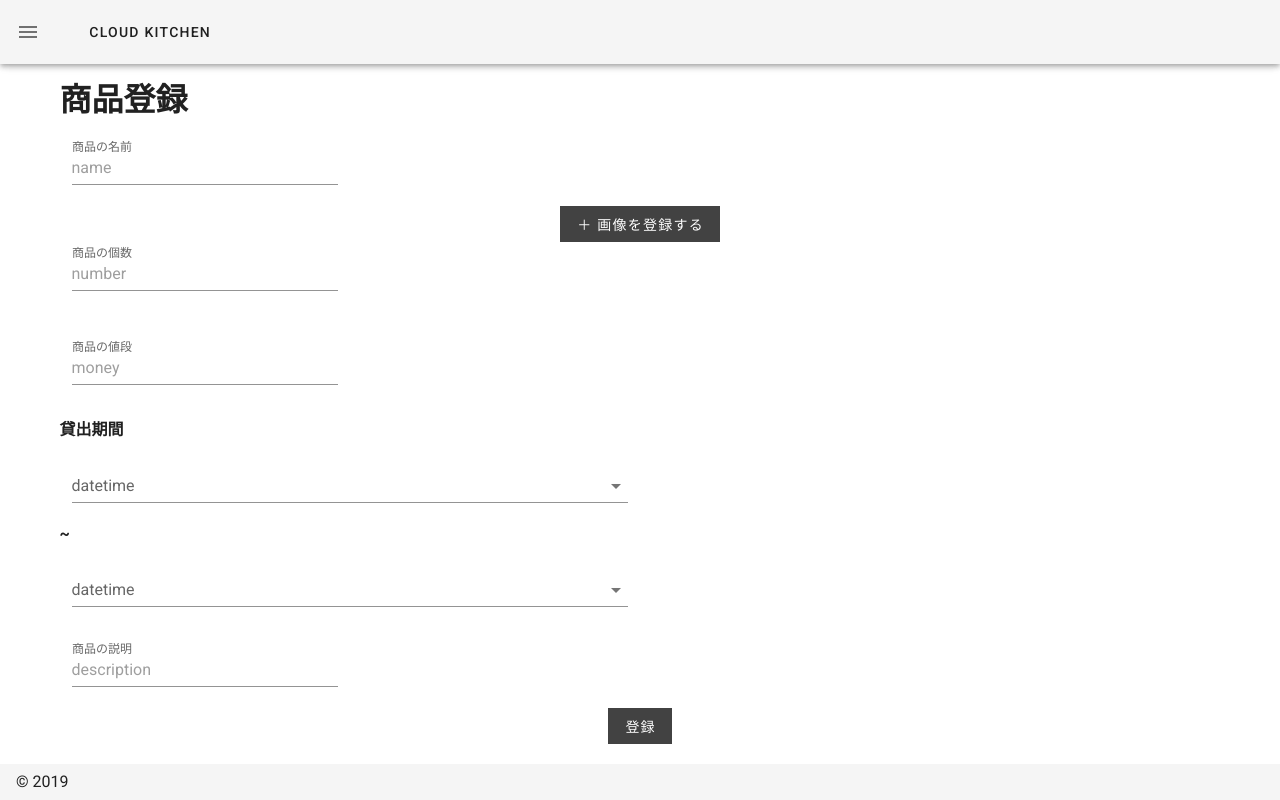
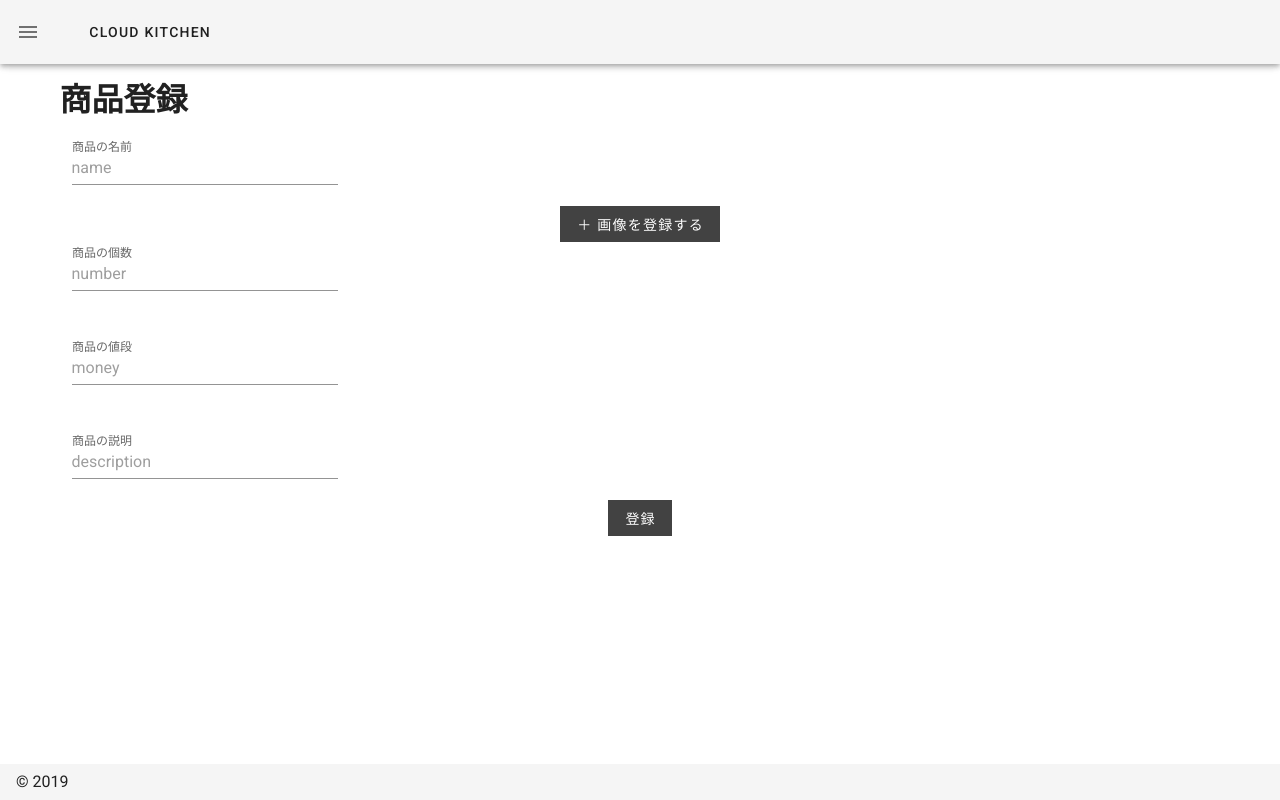
Before and after one commit to kaitowada/tableware_share, a Nuxt app in the folder nuxt/: page /commodities/new in a window 1280 px wide. Built offline with nearby package versions, Linux system fonts and the light colour scheme.

Commit message:
DBがなかったので削除しました

```diff
--- a/nuxt/pages/commodities/new.vue
+++ b/nuxt/pages/commodities/new.vue
@@ -83,93 +83,6 @@
       </div>
     </div>
 
-    <h4>貸出期間</h4>
-    <div class="col-sm-6 col-12">
-      <div
-        class="v-input theme--light v-text-field v-text-field--is-booted v-select v-select--is-multi"
-      >
-        <div class="v-input__control">
-          <div
-            role="button"
-            aria-haspopup="listbox"
-            aria-expanded="false"
-            aria-owns="list-1296"
-            class="v-input__slot"
-          >
-            <div class="v-select__slot">
-              <label
-                for="input-1296"
-                class="v-label theme--light"
-                style="left: 0px; right: auto; position: absolute;"
-                >datetime</label
-              >
-              <div class="v-select__selections">
-                <input
-                  id="input-1296"
-                  readonly="readonly"
-                  type="text"
-                  aria-readonly="true"
-                />
-              </div>
-              <div class="v-input__append-inner">
-                <div class="v-input__icon v-input__icon--append">
-                  <i
-                    aria-hidden="true"
-                    class="v-icon notranslate mdi mdi-menu-down theme--light"
-                  ></i>
-                </div>
-              </div>
-            </div>
-            <div class="v-menu"></div>
-          </div>
-        </div>
-      </div>
-    </div>
-
-    <h4>~</h4>
-
-    <div class="col-sm-6 col-12">
-      <div
-        class="v-input theme--light v-text-field v-text-field--is-booted v-select v-select--is-multi"
-      >
-        <div class="v-input__control">
-          <div
-            role="button"
-            aria-haspopup="listbox"
-            aria-expanded="false"
-            aria-owns="list-1296"
-            class="v-input__slot"
-          >
-            <div class="v-select__slot">
-              <label
-                for="input-1296"
-                class="v-label theme--light"
-                style="left: 0px; right: auto; position: absolute;"
-                >datetime</label
-              >
-              <div class="v-select__selections">
-                <input
-                  id="input-1296"
-                  readonly="readonly"
-                  type="text"
-                  aria-readonly="true"
-                />
-              </div>
-              <div class="v-input__append-inner">
-                <div class="v-input__icon v-input__icon--append">
-                  <i
-                    aria-hidden="true"
-                    class="v-icon notranslate mdi mdi-menu-down theme--light"
-                  ></i>
-                </div>
-              </div>
-            </div>
-            <div class="v-menu"></div>
-          </div>
-        </div>
-      </div>
-    </div>
-
     <div class="col-sm-6 col-md-3 col-12">
       <div
         class="v-input theme--light v-text-field v-text-field--is-booted v-text-field--placeholder"
```
Also changed, not shown: nuxt/plugins/axios.js (line endings or trailing spaces).
